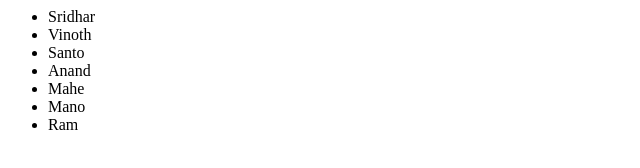
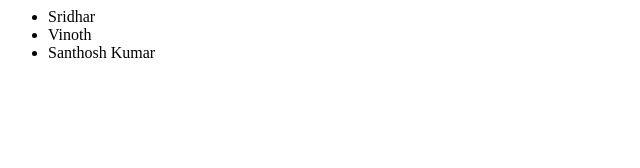
Before and after one commit to bvramkumar/newTest, a plain HTML site: page index.html in a window 1280 px wide. Shown: the whole page, without its empty margins (0-640 px from the left). Drawn offline with Linux system fonts and the light colour scheme.

Commit message:
removed the li

```diff
--- a/index.html
+++ b/index.html
@@ -3,11 +3,7 @@
         <ul>
             <li>Sridhar</li>
             <li>Vinoth</li>
-            <li>Santo</li>
-            <li>Anand</li>
-            <li>Mahe</li>
-            <li>Mano</li>
-            <li>Ram</li>
+            <li>Santhosh Kumar</li>
         </ul>
     </body>
 </html>
```
